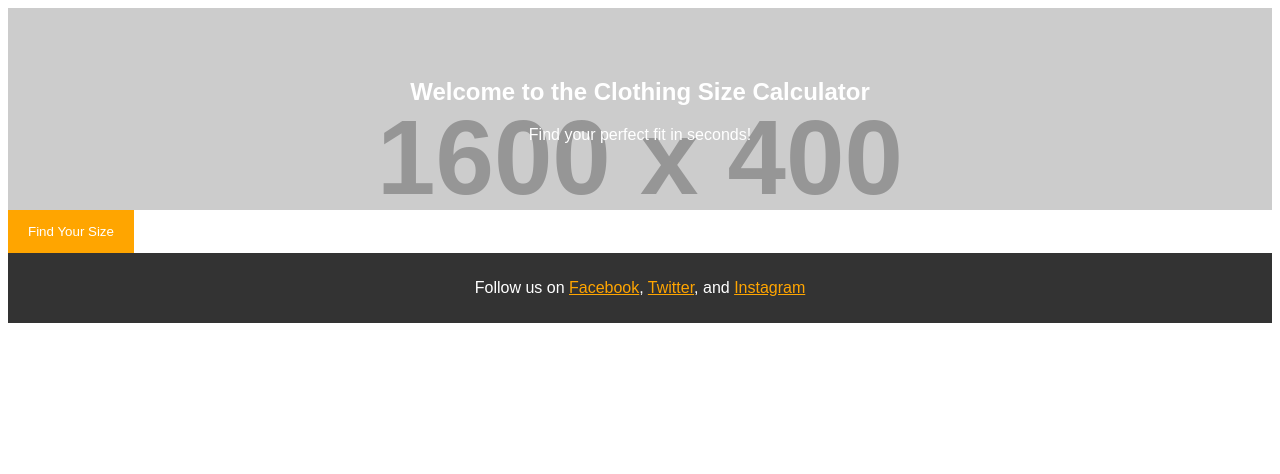
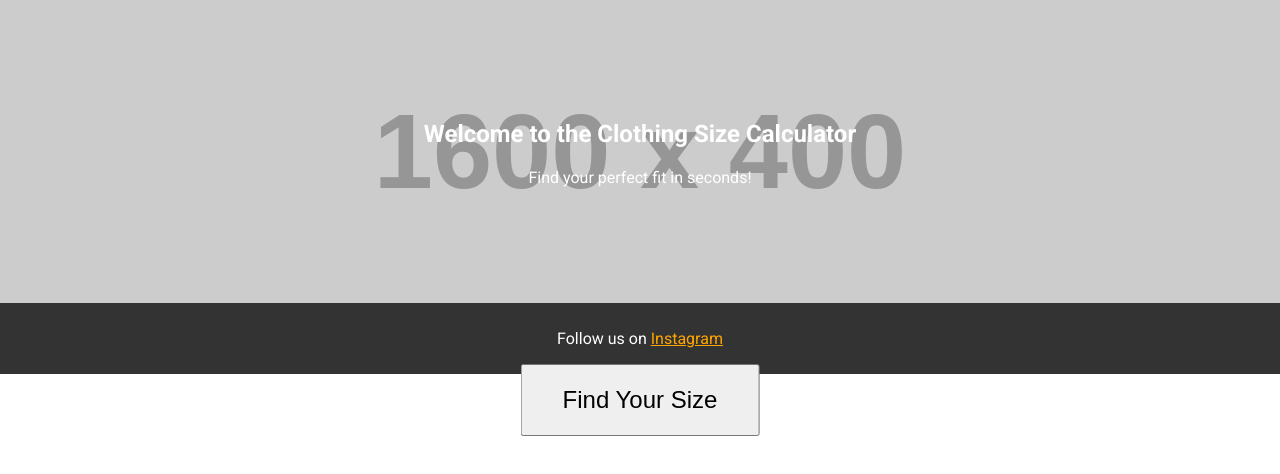
Before and after one commit to cotte4/clothing-size-calculator, a plain HTML site: page index.html in a window 1280 px wide. Drawn offline with Linux system fonts and the light colour scheme; placeholder pictures from the web are drawn by us.

Commit message:
index.html

```diff
--- a/index.html
+++ b/index.html
@@ -2,56 +2,33 @@
 <html>
 <head>
   <title>Clothing Size Calculator</title>
+  <link href="https://fonts.googleapis.com/css2?family=Roboto:wght@300;400;700&display=swap" rel="stylesheet">
   <style>
-    /* General styles */
-    body {
-      font-family: Arial, sans-serif;
-      color: black;
-      background-color: white;
+    /* General Styles */
+    body, html {
+      margin: 0;
+      padding: 0;
+      font-family: 'Roboto', sans-serif;
     }
-
-    /* Stylish Form Elements */
-    #sizeForm input, #sizeForm select {
-      width: 100%;
-      padding: 10px;
-      margin: 10px 0;
-      border: 1px solid #ccc;
-      border-radius: 4px;
-      box-shadow: 0 0 5px rgba(0,0,0,0.1);
+    /* Hero Section */
+    #hero {
+      background-image: url('https://via.placeholder.com/1600x400');
+      background-size: cover;
+      color: white;
+      text-align: center;
+      padding: 100px 0;
     }
-
-    /* Interactive Button Styles */
-    #openPopupBtn:hover, #calculateBtn:hover, #closePopupBtn:hover {
-      background-color: darkorange;
-    }
-
-    /* More styles */
-    .container {
-      max-width: 600px;
-      margin: auto;
-      padding: 20px;
-      border: 1px solid black;
-    }
-    label {
-      display: block;
-      margin-bottom: 10px;
-      font-weight: bold;
-    }
-    input[type="number"], select {
-      width: 100%;
-      padding: 10px;
-      margin: 5px 0 20px 0;
-      border: 1px solid black;
-    }
-    button {
-      background-color: orange;
-      color: white;
-      padding: 14px 20px;
-      border: none;
+    /* Centered Button */
+    #openPopupBtn {
+      position: absolute;
+      top: 50%;
+      left: 50%;
+      transform: translate(-50%, -50%);
+      font-size: 1.5em;
+      padding: 20px 40px;
       cursor: pointer;
     }
-
-    /* Styles for pop-up */
+    /* Popup Styles */
     .hidden {
       display: none;
     }
@@ -72,40 +49,50 @@
       background: white;
       border-radius: 8px;
     }
+    /* Form Styles */
+    #sizeForm input, #sizeForm select {
+      width: 100%;
+      padding: 10px;
+      margin: 10px 0;
+      border: 1px solid #ccc;
+      border-radius: 4px;
+      box-shadow: 0 0 5px rgba(0,0,0,0.1);
+    }
+    /* Footer */
+    footer {
+      background-color: #333;
+      color: white;
+      text-align: center;
+      padding: 10px;
+    }
   </style>
 </head>
 <body>
   <!-- Hero Section -->
-  <section id="hero" style="background-image: url('https://via.placeholder.com/1600x400'); background-size: cover; color: white; text-align: center; padding: 50px 0;">
+  <section id="hero">
     <h1>Welcome to the Clothing Size Calculator</h1>
     <p>Find your perfect fit in seconds!</p>
   </section>
 
-  <!-- Button to trigger the pop-up -->
+  <!-- Centered Button -->
   <button id="openPopupBtn">Find Your Size</button>
 
-  <!-- Pop-up Container -->
+  <!-- Popup Container -->
   <div id="popupContainer" class="hidden">
     <div id="popupContent">
-      <!-- Close button for the pop-up -->
       <button id="closePopupBtn">Close</button>
-
-      <!-- Form -->
       <h1>Clothing Size Calculator</h1>
       <form id="sizeForm">
         <label for="height">Height (cm):</label>
         <input type="number" id="height" name="height">
-
         <label for="weight">Weight (kg):</label>
         <input type="number" id="weight" name="weight">
-
         <label for="fitting">Preferred Fit:</label>
         <select id="fitting" name="fitting">
           <option value="tight">Tight</option>
           <option value="normal">Normal</option>
           <option value="loose">Loose</option>
         </select>
-
         <button type="button" id="calculateBtn">Calculate Size</button>
       </form>
       <div id="result"></div>
@@ -113,17 +100,17 @@
   </div>
 
   <!-- Footer -->
-  <footer style="background-color: #333; color: white; text-align: center; padding: 10px;">
-    <p>Follow us on <a href="#" style="color: orange;">Facebook</a>, <a href="#" style="color: orange;">Twitter</a>, and <a href="#" style="color: orange;">Instagram</a></p>
+  <footer>
+    <p>Follow us on <a href="https://www.instagram.com/cotte_mdp/" target="_blank" style="color: orange;">Instagram</a></p>
   </footer>
 
   <script>
-    // Function to show the pop-up
+    // Function to show the popup
     function showPopup() {
       document.getElementById("popupContainer").classList.remove("hidden");
     }
 
-    // Function to hide the pop-up
+    // Function to hide the popup
     function hidePopup() {
       document.getElementById("popupContainer").classList.add("hidden");
     }
@@ -134,9 +121,8 @@
 
     // Function to calculate the recommended clothing size
     function calculateSize() {
-      // ... (your existing JavaScript code)
+      // Your existing JavaScript code for size calculation
     }
   </script>
-
 </body>
 </html>
```
